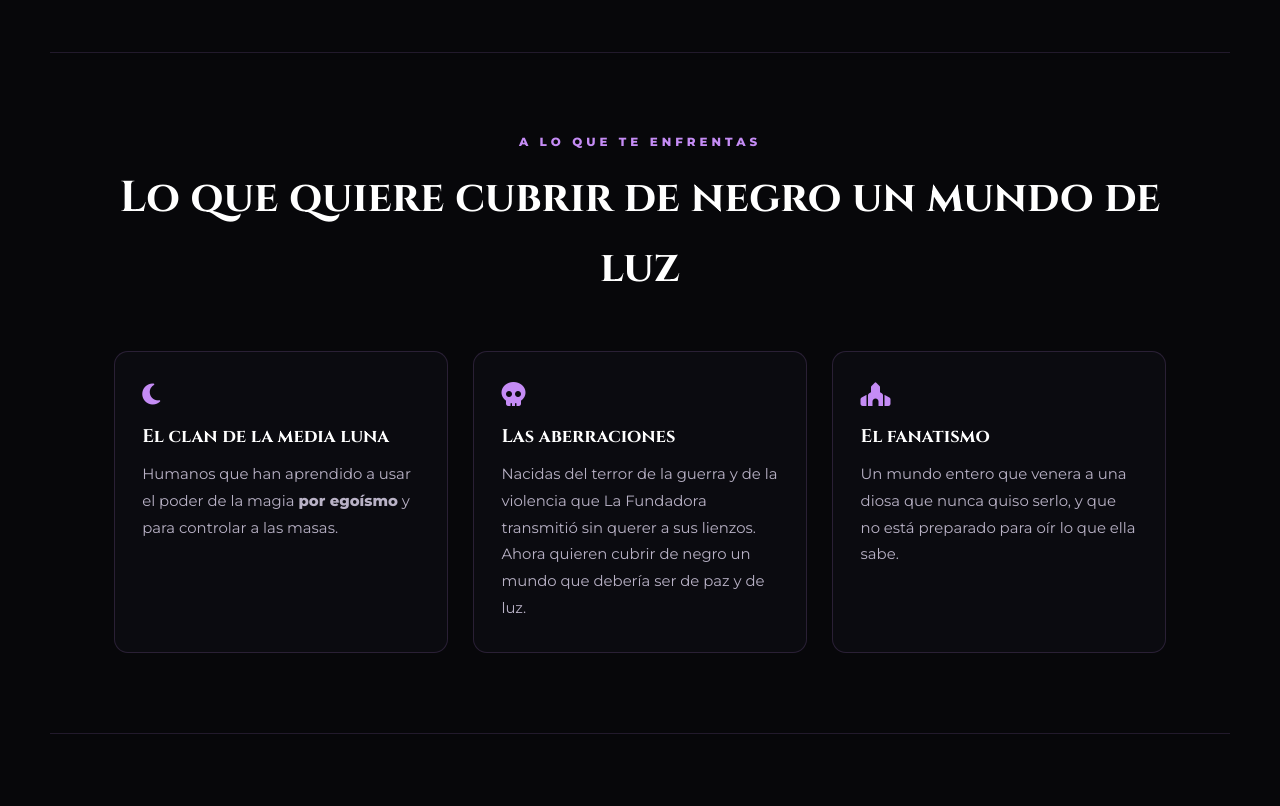
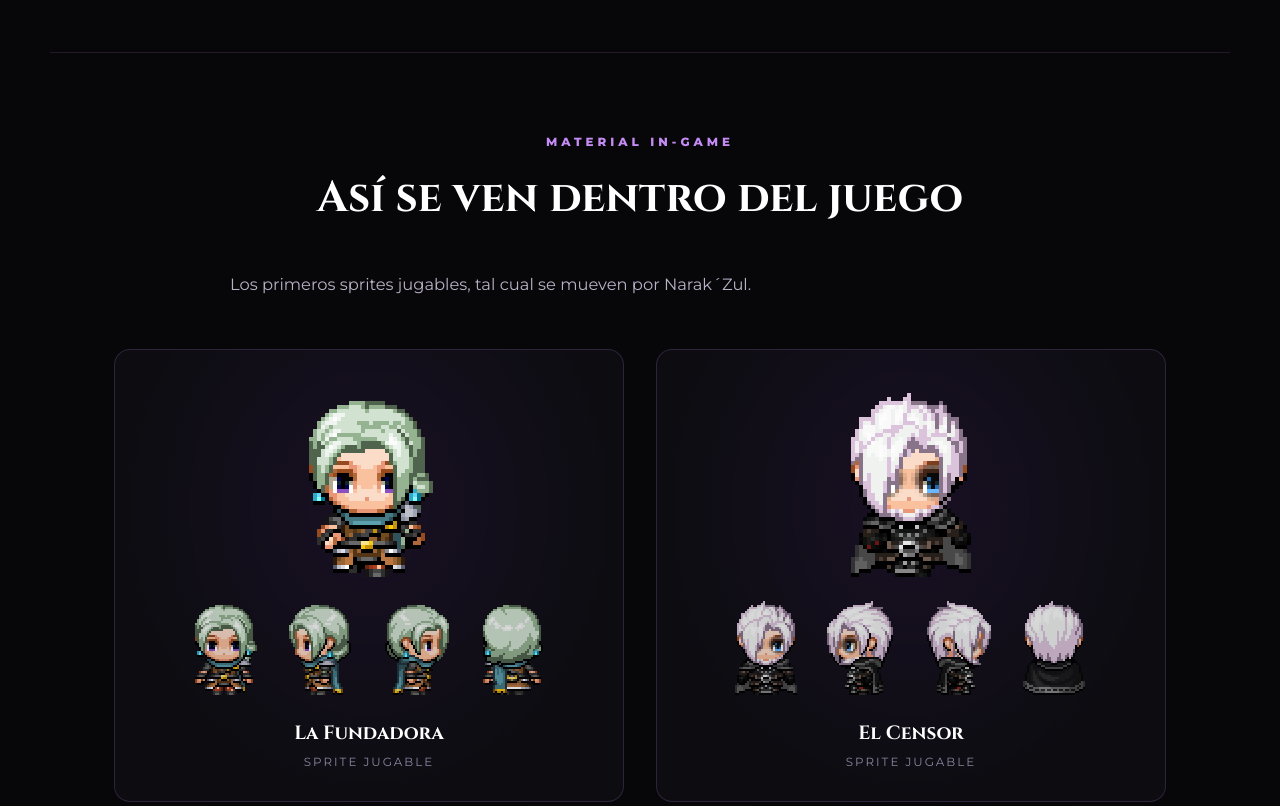
Before and after one commit to CiudadanoZ/imperiodelossunos.github.io, a plain HTML site: page TSW2027/index.html in a window 1280 px wide. Shown: the part 3100-3906 px from the top of the page. Drawn offline with Linux system fonts and the light colour scheme.

Commit message:
TSW 2027: sprites in-game de La Fundadora y El Censor
Las hojas vienen en formato RPG Maker: celdas de 48x48, tres columnas
(los pasos) por cuatro filas (de frente, izquierda, derecha y de
espaldas). De ahi salen dos tiras por personaje, ampliadas x4 con
vecino mas proximo para no emborronar el pixel art:

  *-andar.png     el ciclo de andar de frente, en orden quieto-paso-
                  quieto-paso, que es como se mueve de verdad
  *-vueltas.png   la pose quieta en las cuatro direcciones

El sprite camina con una animacion CSS de steps(4) sobre la tira, sin
javascript ni gif: 4-7 KB por archivo y nitido en cualquier pantalla.
Se queda quieto si el visitante tiene activado prefers-reduced-motion.

La seccion nueva va antes de las amenazas, para que lo jugable aparezca
antes que el arte conceptual.

Co-Authored-By: Claude Opus 5 <noreply@anthropic.com>

```diff
--- a/TSW2027/index.html
+++ b/TSW2027/index.html
@@ -256,6 +256,73 @@
             text-transform: uppercase;
         }
 
+        /* ------------------------------------------------- In-game */
+        .lg-ingame {
+            display: grid;
+            grid-template-columns: repeat(2, 1fr);
+            gap: 2rem;
+            margin-top: 3rem;
+        }
+
+        .lg-sprite {
+            padding: 2.2rem 1.6rem 1.8rem;
+            border-radius: 16px;
+            background: radial-gradient(ellipse at 50% 35%, rgba(139, 75, 200, 0.14), rgba(15, 15, 20, 0.75) 70%);
+            border: 1px solid rgba(197, 140, 245, 0.18);
+            text-align: center;
+        }
+
+        /* Los sprites son pixel art: se amplian a bloques, nunca suavizados */
+        .lg-pix {
+            image-rendering: pixelated;
+            image-rendering: crisp-edges;
+        }
+
+        /* Cada tira son 4 cuadros de 192 px puestos en fila (768 px).
+           steps(4) salta de cuadro en cuadro, sin interpolar. */
+        .lg-andar {
+            width: 192px;
+            height: 192px;
+            margin: 0 auto;
+            background-image: var(--tira);
+            background-repeat: no-repeat;
+            background-size: 768px 192px;
+            animation: lg-andar 0.72s steps(4) infinite;
+        }
+
+        @keyframes lg-andar {
+            from { background-position: 0 0; }
+            to   { background-position: -768px 0; }
+        }
+
+        .lg-vueltas {
+            width: 100%;
+            max-width: 384px;
+            height: auto;
+            margin: 1.4rem auto 0;
+            display: block;
+            opacity: 0.85;
+        }
+
+        .lg-sprite h3 {
+            font-family: 'Cinzel', serif;
+            font-size: 1.2rem;
+            color: #fff;
+            margin: 1.4rem 0 0.3rem;
+        }
+
+        .lg-sprite span {
+            display: block;
+            color: #8d85a0;
+            font-size: 0.74rem;
+            letter-spacing: 2px;
+            text-transform: uppercase;
+        }
+
+        @media (max-width: 700px) {
+            .lg-ingame { grid-template-columns: 1fr; }
+        }
+
         /* ------------------------------------------------ Enemigos */
         .lg-amenazas {
             display: grid;
@@ -464,6 +531,7 @@
         }
 
         @media (prefers-reduced-motion: reduce) {
+            .lg-andar { animation: none; }
             .lg-ficha, .lg-galeria img, .lg-btn { transition: none; }
             .lg-ficha:hover, .lg-btn:hover { transform: none; }
             .lg-galeria figure:hover img { transform: none; }
@@ -564,6 +632,34 @@
                 <img src="../img/tsw2027/censor-diseno.jpg" alt="Diseño de personaje de El Censor a cuerpo entero." loading="lazy">
                 <figcaption>El Censor · diseño</figcaption>
             </figure>
+        </div>
+    </section>
+
+    <!-- ============================================================= IN-GAME -->
+    <section class="lg-seccion lg-seccion--borde">
+        <p class="lg-rotulo">Material in-game</p>
+        <h2>Así se ven dentro del juego</h2>
+
+        <div class="lg-texto">
+            <p>Los primeros sprites jugables, tal cual se mueven por Narak´Zul.</p>
+        </div>
+
+        <div class="lg-ingame">
+            <div class="lg-sprite">
+                <div class="lg-andar lg-pix" style="--tira: url('../img/tsw2027/fundadora-andar.png');"
+                     role="img" aria-label="Sprite de La Fundadora caminando de frente."></div>
+                <img src="../img/tsw2027/fundadora-vueltas.png" alt="La Fundadora vista de frente, de perfil a ambos lados y de espaldas." class="lg-vueltas lg-pix" loading="lazy">
+                <h3>La Fundadora</h3>
+                <span>Sprite jugable</span>
+            </div>
+
+            <div class="lg-sprite">
+                <div class="lg-andar lg-pix" style="--tira: url('../img/tsw2027/censor-andar.png');"
+                     role="img" aria-label="Sprite de El Censor caminando de frente."></div>
+                <img src="../img/tsw2027/censor-vueltas.png" alt="El Censor visto de frente, de perfil a ambos lados y de espaldas." class="lg-vueltas lg-pix" loading="lazy">
+                <h3>El Censor</h3>
+                <span>Sprite jugable</span>
+            </div>
         </div>
     </section>
 
```
Also changed, not shown: img/tsw2027/censor-andar.png (added), img/tsw2027/censor-vueltas.png (added), img/tsw2027/fundadora-andar.png (added), img/tsw2027/fundadora-vueltas.png (added).
